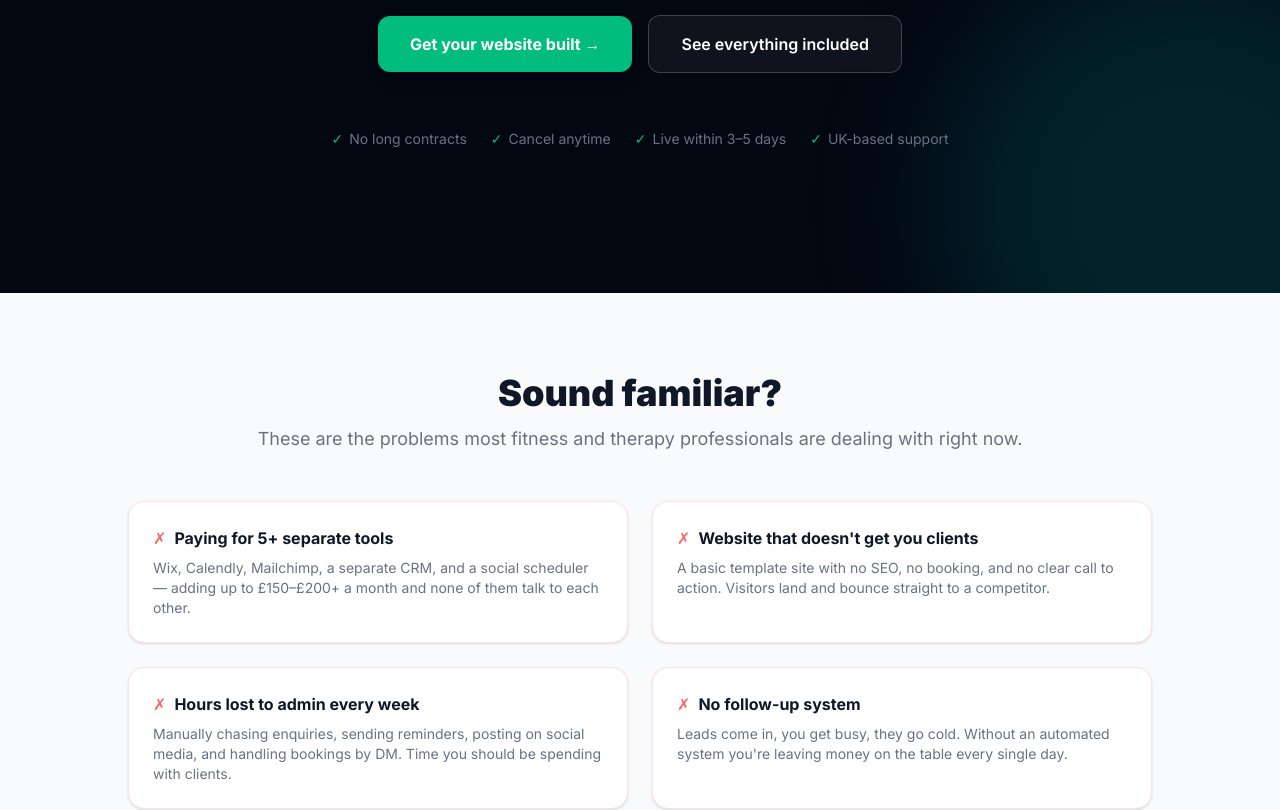
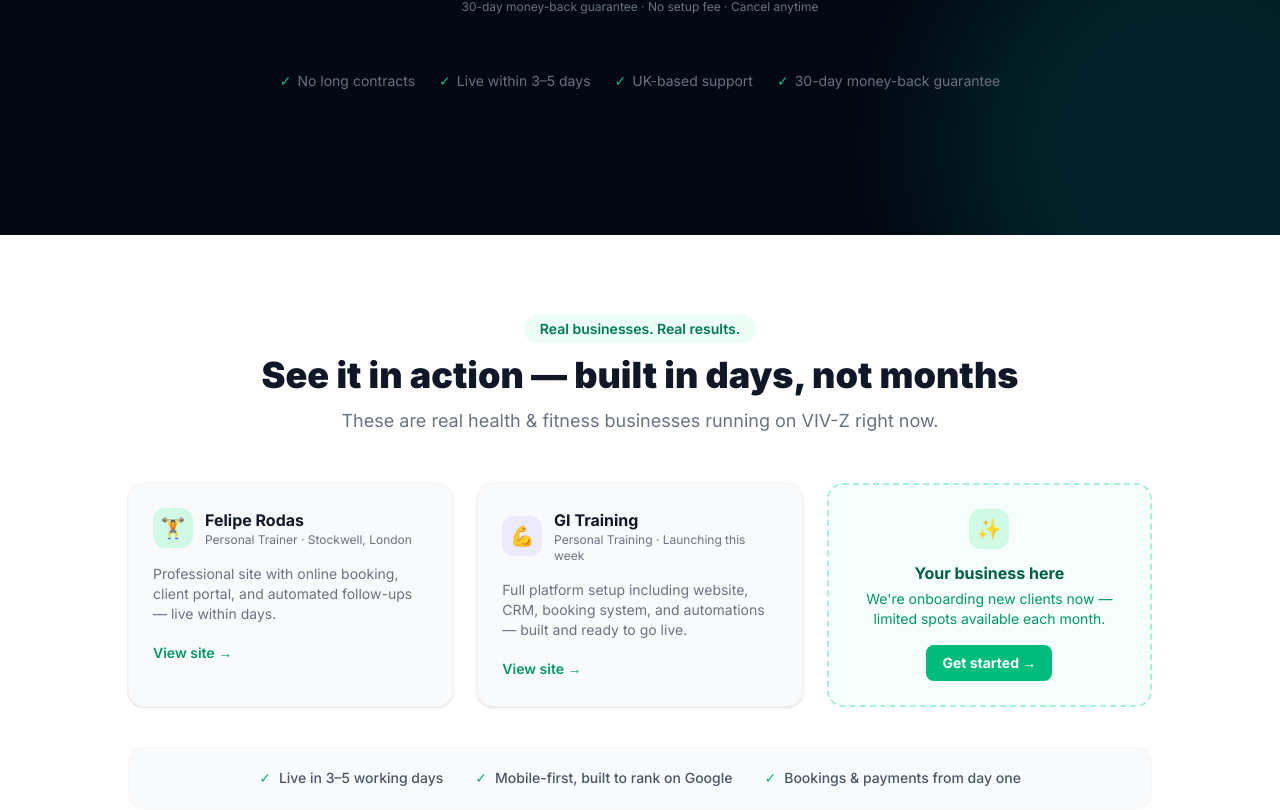
Before and after one commit to gindriliunas/booking-platform, a Next.js app: page / in a window 1280 px wide. Shown: the part 732-1542 px from the top of the page. Built offline with nearby package versions, Linux system fonts and the light colour scheme.

Commit message:
Alex Hormazi Web update

```diff
--- a/src/app/page.tsx
+++ b/src/app/page.tsx
@@ -168,6 +168,18 @@
     q: "£79 a month seems expensive — is it worth it?",
     a: "Consider what you're replacing: a web designer, an SEO expert, a CRM, a booking tool, a social scheduler, business email, SMS, review management, and hosting. That stack costs £500–£1,000+ per month when bought separately — or thousands upfront just for the website alone. At £79/month all-in, it pays for itself the moment it brings you one extra client.",
   },
+  {
+    q: "Is there a guarantee?",
+    a: "Yes. If your website isn't live within the agreed timeframe, or you're not completely satisfied in your first 30 days, we'll give you a full refund. No questions asked. We're confident in what we deliver — and we want you to feel zero risk signing up.",
+  },
+  {
+    q: "How is this different from other all-in-one tools?",
+    a: "Most all-in-one platforms require you to build everything yourself — the website, the automations, all of it. VIV-Z is done-for-you. We design, build, and configure everything specifically for your health & fitness business. You're live in days, not months, and you never have to touch the technical side.",
+  },
+  {
+    q: "I already have clients — why would I need this?",
+    a: "If your calendar isn't consistently full, or you're spending hours each week on admin, or you're losing leads because you didn't follow up fast enough — this system fixes all of that. Most clients don't just get more bookings, they get back 5–10 hours a week they were wasting on manual tasks.",
+  },
 ];
 
 export default function LandingPage() {
@@ -214,16 +226,16 @@
           </div>
 
           <h1 className="mb-6 text-center text-4xl font-black leading-tight tracking-tight md:text-6xl lg:text-7xl">
-            Your complete online business.
+            More clients. Less admin.
             <br />
             <span className="bg-gradient-to-r from-emerald-400 to-teal-400 bg-clip-text text-transparent">
-              Ready in days, not months.
+              A business that runs itself.
             </span>
           </h1>
 
           <p className="mx-auto mb-4 max-w-3xl text-center text-lg text-gray-300 md:text-xl">
-            Professional website, online booking, CRM, social media, reviews, SEO, SMS, automations, business email, domain &amp; hosting —{" "}
-            <strong className="text-white">all included for one flat monthly price.</strong>
+            Personal trainers, coaches, and therapists use VIV-Z to fill their calendar, stop losing leads, and free up hours every week —{" "}
+            <strong className="text-white">without stitching together 10 different tools.</strong>
           </p>
 
           <p className="mb-10 text-center text-2xl font-black text-emerald-400">
@@ -235,7 +247,7 @@
               href="#pricing"
               className="rounded-xl bg-emerald-500 px-8 py-4 text-base font-bold text-white shadow-lg transition hover:bg-emerald-400"
             >
-              Get your website built →
+              Get my website built in 3–5 days →
             </Link>
             <Link
               href="#features"
@@ -244,12 +256,98 @@
               See everything included
             </Link>
           </div>
+          <p className="mt-4 text-center text-xs text-gray-500">30-day money-back guarantee · No setup fee · Cancel anytime</p>
 
           {/* Trust bar */}
           <div className="mt-14 flex flex-wrap items-center justify-center gap-6 text-sm text-gray-500">
-            {["No long contracts", "Cancel anytime", "Live within 3–5 days", "UK-based support"].map((t) => (
+            {["No long contracts", "Live within 3–5 days", "UK-based support", "30-day money-back guarantee"].map((t) => (
               <span key={t} className="flex items-center gap-1.5">
                 <span className="text-emerald-500">✓</span> {t}
+              </span>
+            ))}
+          </div>
+        </div>
+      </section>
+
+      {/* SOCIAL PROOF — CLIENT PORTFOLIO */}
+      <section className="bg-white px-6 py-20">
+        <div className="mx-auto max-w-5xl">
+          <div className="mb-12 text-center">
+            <span className="mb-3 inline-block rounded-full bg-emerald-50 px-4 py-1 text-sm font-semibold text-emerald-700">
+              Real businesses. Real results.
+            </span>
+            <h2 className="mb-3 text-3xl font-black md:text-4xl">
+              See it in action — built in days, not months
+            </h2>
+            <p className="text-lg text-gray-500">
+              These are real health &amp; fitness businesses running on VIV-Z right now.
+            </p>
+          </div>
+
+          <div className="grid gap-6 md:grid-cols-3">
+            {/* Client 1 */}
+            <div className="group rounded-2xl border border-gray-100 bg-gray-50 p-6 shadow-sm transition hover:border-emerald-200 hover:shadow-md">
+              <div className="mb-4 flex items-center gap-3">
+                <div className="flex h-10 w-10 items-center justify-center rounded-xl bg-emerald-100 text-xl">🏋️</div>
+                <div>
+                  <h3 className="font-bold text-gray-900">Felipe Rodas</h3>
+                  <p className="text-xs text-gray-500">Personal Trainer · Stockwell, London</p>
+                </div>
+              </div>
+              <p className="mb-4 text-sm text-gray-500">Professional site with online booking, client portal, and automated follow-ups — live within days.</p>
+              <a
+                href="https://www.feliperodas.co.uk"
+                target="_blank"
+                rel="noopener noreferrer"
+                className="inline-flex items-center gap-1 text-sm font-semibold text-emerald-600 hover:text-emerald-500"
+              >
+                View site →
+              </a>
+            </div>
+
+            {/* Client 2 */}
+            <div className="group rounded-2xl border border-gray-100 bg-gray-50 p-6 shadow-sm transition hover:border-emerald-200 hover:shadow-md">
+              <div className="mb-4 flex items-center gap-3">
+                <div className="flex h-10 w-10 items-center justify-center rounded-xl bg-violet-100 text-xl">💪</div>
+                <div>
+                  <h3 className="font-bold text-gray-900">GI Training</h3>
+                  <p className="text-xs text-gray-500">Personal Training · Launching this week</p>
+                </div>
+              </div>
+              <p className="mb-4 text-sm text-gray-500">Full platform setup including website, CRM, booking system, and automations — built and ready to go live.</p>
+              <a
+                href="https://www.gitraining.co.uk"
+                target="_blank"
+                rel="noopener noreferrer"
+                className="inline-flex items-center gap-1 text-sm font-semibold text-emerald-600 hover:text-emerald-500"
+              >
+                View site →
+              </a>
+            </div>
+
+            {/* Your business here */}
+            <div className="flex flex-col items-center justify-center rounded-2xl border-2 border-dashed border-emerald-200 bg-emerald-50/50 p-6 text-center">
+              <div className="mb-3 flex h-10 w-10 items-center justify-center rounded-xl bg-emerald-100 text-xl">✨</div>
+              <h3 className="mb-1 font-bold text-emerald-800">Your business here</h3>
+              <p className="mb-4 text-sm text-emerald-600">We're onboarding new clients now — limited spots available each month.</p>
+              <a
+                href="#pricing"
+                className="rounded-lg bg-emerald-500 px-4 py-2 text-sm font-bold text-white transition hover:bg-emerald-400"
+              >
+                Get started →
+              </a>
+            </div>
+          </div>
+
+          {/* Stats bar */}
+          <div className="mt-10 flex flex-wrap items-center justify-center gap-8 rounded-2xl border border-gray-100 bg-gray-50 px-8 py-5 text-sm font-medium text-gray-600">
+            {[
+              "Live in 3–5 working days",
+              "Mobile-first, built to rank on Google",
+              "Bookings & payments from day one",
+            ].map((s) => (
+              <span key={s} className="flex items-center gap-2">
+                <span className="text-emerald-500">✓</span> {s}
               </span>
             ))}
           </div>
@@ -459,33 +557,33 @@
             </p>
           </div>
           <div className="mx-auto grid max-w-4xl gap-8 md:grid-cols-2">
-            {/* What you'd pay elsewhere */}
+            {/* Value stack */}
             <div className="rounded-2xl border border-white/10 bg-white/5 p-8">
-              <h3 className="mb-2 text-lg font-bold text-gray-300">What you pay doing it yourself</h3>
-              <p className="mb-6 text-sm text-gray-500">Typical costs hiring separately + tool subscriptions:</p>
+              <h3 className="mb-2 text-lg font-bold text-gray-300">What this is worth</h3>
+              <p className="mb-6 text-sm text-gray-500">The real value of everything included in VIV-Z:</p>
               <ul className="space-y-3 text-sm">
                 {[
-                  ["Freelance web designer", "£500–£2,000 one-off"],
-                  ["Website hosting (Wix / Squarespace)", "£20–£35/mo"],
-                  ["SEO expert / agency", "£300–£800/mo"],
-                  ["Online booking (Calendly / Acuity)", "£12–£20/mo"],
-                  ["CRM (HubSpot / Pipedrive)", "£45–£80/mo"],
-                  ["Social scheduler (Buffer / Hootsuite)", "£15–£30/mo"],
-                  ["Business email (Google Workspace)", "£6/mo"],
-                  ["Review tools", "£20–£40/mo"],
-                  ["SMS platform", "£15–£25/mo"],
-                  ["Email marketing (Mailchimp)", "£13–£20/mo"],
-                  ["GMB setup (agency fee)", "£100–£300 one-off"],
-                  ["Domain + hosting", "£15–£20/mo"],
+                  ["Professional Website Design", "£1,200 one-off"],
+                  ["Google My Business Setup", "£300 one-off"],
+                  ["Full CRM & Contact Management", "£80/mo"],
+                  ["Online Booking System", "£20/mo"],
+                  ["Social Media Scheduler", "£30/mo"],
+                  ["Business Email Address", "£6/mo"],
+                  ["Automated Reviews System", "£40/mo"],
+                  ["Unified Inbox (SMS, Email, DMs)", "£25/mo"],
+                  ["Email Marketing Platform", "£20/mo"],
+                  ["Domain Name", "£15/mo"],
+                  ["Hosting & SSL", "£20/mo"],
+                  ["UK Setup Support & Handover Call", "£200 one-off"],
                 ].map(([item, cost]) => (
                   <li key={item} className="flex items-center justify-between border-b border-white/5 pb-2">
                     <span className="text-gray-400">{item}</span>
-                    <span className="font-semibold text-red-400">{cost}</span>
+                    <span className="font-semibold text-gray-300">{cost}</span>
                   </li>
                 ))}
                 <li className="flex items-center justify-between pt-2">
-                  <span className="font-bold text-white">Monthly ongoing</span>
-                  <span className="text-xl font-black text-red-400">£561–£1,170+/mo</span>
+                  <span className="font-bold text-white">Total value</span>
+                  <span className="text-right text-sm font-black text-white">£1,700+ up front<br /><span className="text-red-400">+ £256+/mo ongoing</span></span>
                 </li>
               </ul>
             </div>
@@ -498,12 +596,13 @@
               <h3 className="mb-1 text-lg font-bold text-white">VIV-Z All-in-One</h3>
               <p className="mb-6 text-sm text-emerald-300">Everything. One subscription.</p>
 
-              <div className="mb-6">
+              <div className="mb-2">
                 <span className="text-6xl font-black text-white">£79</span>
                 <span className="ml-2 text-gray-400">/month</span>
               </div>
+              <p className="mb-6 text-sm font-semibold text-emerald-400">You save £177+/month vs doing it yourself</p>
 
-              <ul className="mb-8 space-y-2.5 text-sm">
+              <ul className="mb-6 space-y-2.5 text-sm">
                 {[
                   "Professional website (custom designed)",
                   "Online booking & client portal",
@@ -529,18 +628,62 @@
                 ))}
               </ul>
 
+              {/* Bonuses */}
+              <div className="mb-6 rounded-xl border border-emerald-400/30 bg-emerald-900/40 p-4">
+                <p className="mb-2 text-xs font-bold uppercase tracking-wider text-emerald-400">🎁 Sign up this month — FREE bonuses:</p>
+                <ul className="space-y-1.5 text-sm text-gray-200">
+                  {[
+                    "30-min onboarding strategy call (value: £150)",
+                    "First month's social media content calendar (value: £100)",
+                    "Custom intake form setup — PAR-Q / consultation",
+                  ].map((b) => (
+                    <li key={b} className="flex items-start gap-2">
+                      <span className="mt-0.5 shrink-0 text-emerald-400">✓</span>
+                      {b}
+                    </li>
+                  ))}
+                </ul>
+              </div>
+
+              {/* Scarcity */}
+              <p className="mb-4 flex items-center gap-2 rounded-lg bg-amber-500/10 px-3 py-2 text-xs font-semibold text-amber-400">
+                <span>⚡</span> Limited spots — we onboard a small number of clients each month to guarantee quality.
+              </p>
+
               <Link
                 href="https://link.fastpaydirect.com/payment-link/69d56afca6c96e61a84603da"
                 className="block w-full rounded-xl bg-emerald-500 py-4 text-center font-bold text-white shadow-lg transition hover:bg-emerald-400"
               >
-                Get started today →
+                Start filling my calendar →
               </Link>
-              <p className="mt-3 text-center text-xs text-gray-500">No setup fee · No long contract · Cancel anytime</p>
+              <p className="mt-3 text-center text-xs text-gray-500">30-day money-back guarantee · No setup fee · Cancel anytime</p>
             </div>
           </div>
         </div>
       </section>
 
+
+      {/* GUARANTEE */}
+      <section className="bg-white px-6 py-16">
+        <div className="mx-auto max-w-3xl">
+          <div className="rounded-3xl border-2 border-emerald-200 bg-emerald-50 p-10 text-center">
+            <div className="mb-4 flex justify-center">
+              <div className="flex h-16 w-16 items-center justify-center rounded-2xl bg-emerald-100 text-4xl">🛡️</div>
+            </div>
+            <h2 className="mb-3 text-2xl font-black text-gray-900 md:text-3xl">
+              Try it risk-free for 30 days.
+            </h2>
+            <p className="mx-auto max-w-xl leading-relaxed text-gray-600">
+              If your website isn&apos;t live and you&apos;re not completely happy within 30 days of signing up, contact us and we&apos;ll refund every penny. No questions. No drama. You have nothing to lose.
+            </p>
+            <div className="mt-6 flex flex-wrap items-center justify-center gap-4 text-sm font-semibold text-emerald-700">
+              <span className="flex items-center gap-1.5"><span className="text-emerald-500">✓</span> Full refund if not satisfied</span>
+              <span className="flex items-center gap-1.5"><span className="text-emerald-500">✓</span> No questions asked</span>
+              <span className="flex items-center gap-1.5"><span className="text-emerald-500">✓</span> Your data is always exportable</span>
+            </div>
+          </div>
+        </div>
+      </section>
 
       <section id="faq" className="px-6 py-20">
         <div className="mx-auto max-w-3xl">
@@ -572,10 +715,10 @@
             href="https://link.fastpaydirect.com/payment-link/69d56afca6c96e61a84603da"
             className="inline-block rounded-xl bg-white px-10 py-5 text-base font-black text-emerald-700 shadow-xl transition hover:bg-emerald-50"
           >
-            Get your website built today →
+            Build my online business for £79/month →
           </Link>
           <p className="mt-4 text-sm text-emerald-200">
-            Reply within 24 hours · Setup complete in 3–5 working days
+            30-day money-back guarantee · No setup fee · Setup in 3–5 working days
           </p>
         </div>
       </section>
```
